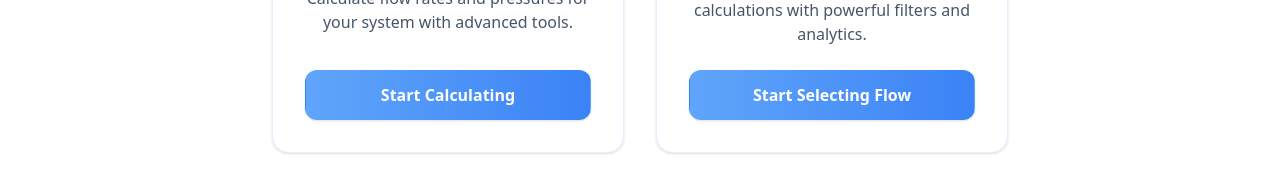
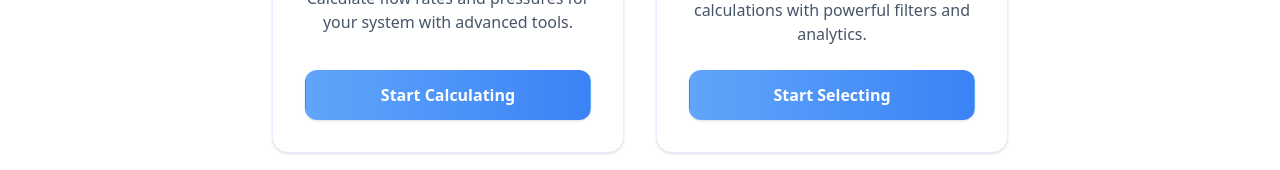
Before and after one commit to hossamDeveloper/NEW-RPM, a React (Vite) app: page / in a window 1280 px wide. Shown: the part 533-703 px from the top of the page. Built offline with nearby package versions, Linux system fonts and the light colour scheme; sample sign-in values are in the browser's storage.

Commit message:
return changes

```diff
--- a/src/Data/dimensions.js
+++ b/src/Data/dimensions.js
@@ -589,7 +589,7 @@ export const dimensionsData = {
       },
       {
         name: "NBR-D Dimensions",
-        image: "/src/assets/dimensions/NRT.png",
+        image: "/src/assets/dimensions/Double after.png",
         data: [
           { model: "310", A: 330, B: 452, C: 337, D: 703, E: 22, F: 6, G: 24.5, H: 380, J: 381.7, K: 249.2, L: 534.4, M: 40, N: 150, O: 406, P: 628, mass: 75 },
           { model: "340", A: 366, B: 498, C: 371, D: 765, E: 25, F: 8, G: 28, H: 415, J: 412.7, K: 272.2, L: 580.4, M: 40, N: 165, O: 432, P: 688, mass: 85 },
@@ -673,7 +673,7 @@ export const dimensionsData = {
 
       {
         name: "NBS-D Dimensions",
-        image: "/src/assets/dimensions/NRT.png",
+        image: "/src/assets/dimensions/Double after.png",
         data: [
           { model: "310", A: 330, B: 452, C: 337, D: 703, E: 22, F: 6, G: 24.5, H: 380, J: 381.7, K: 249.2, L: 534.4, M: 40, N: 150, O: 406, P: 628, mass: 75 },
           { model: "340", A: 366, B: 498, C: 371, D: 765, E: 25, F: 8, G: 28, H: 415, J: 412.7, K: 272.2, L: 580.4, M: 40, N: 165, O: 432, P: 688, mass: 85 },
--- a/src/Pages/Home.jsx
+++ b/src/Pages/Home.jsx
@@ -74,7 +74,7 @@ const Home = () => {
             to="/flow-search"
             className="w-full text-center py-3 px-4 rounded-xl text-white font-semibold bg-gradient-to-r from-[#60A5FA] to-[#3B82F6] hover:from-[#3B82F6] hover:to-[#2563EB] transition-all duration-200 shadow border border-transparent hover:border-[#F59E0B]"
           >
-            Start Selecting Flow
+            Start Selecting
           </Link>
         </motion.div>
       </div>
```
